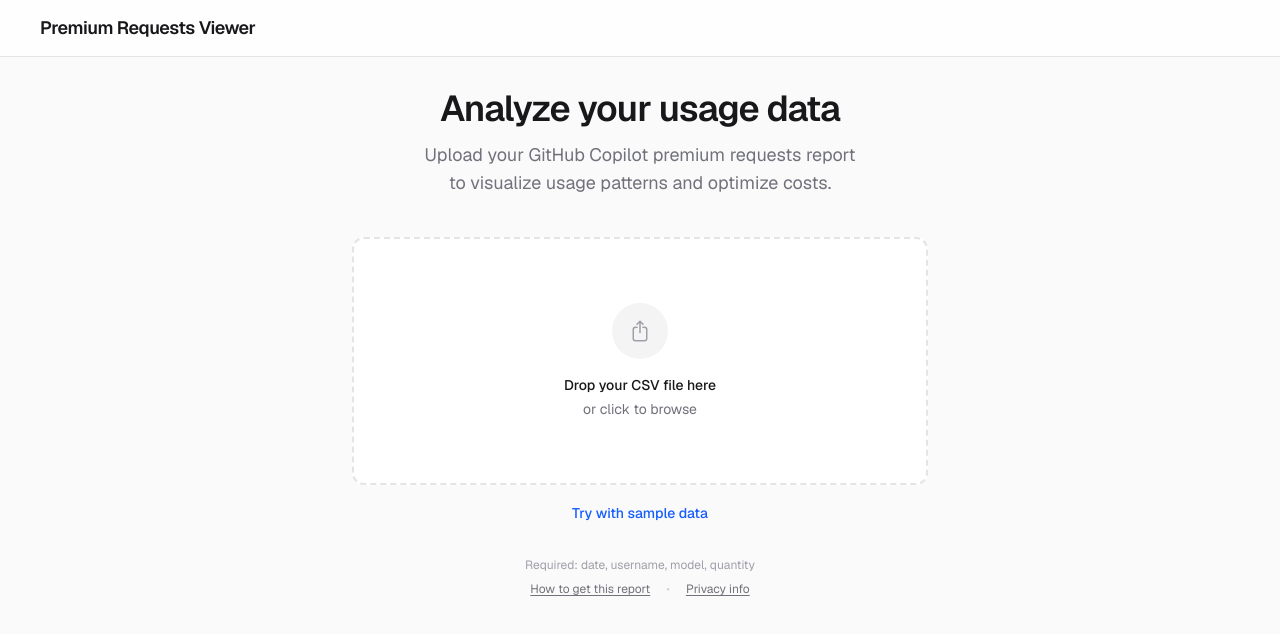
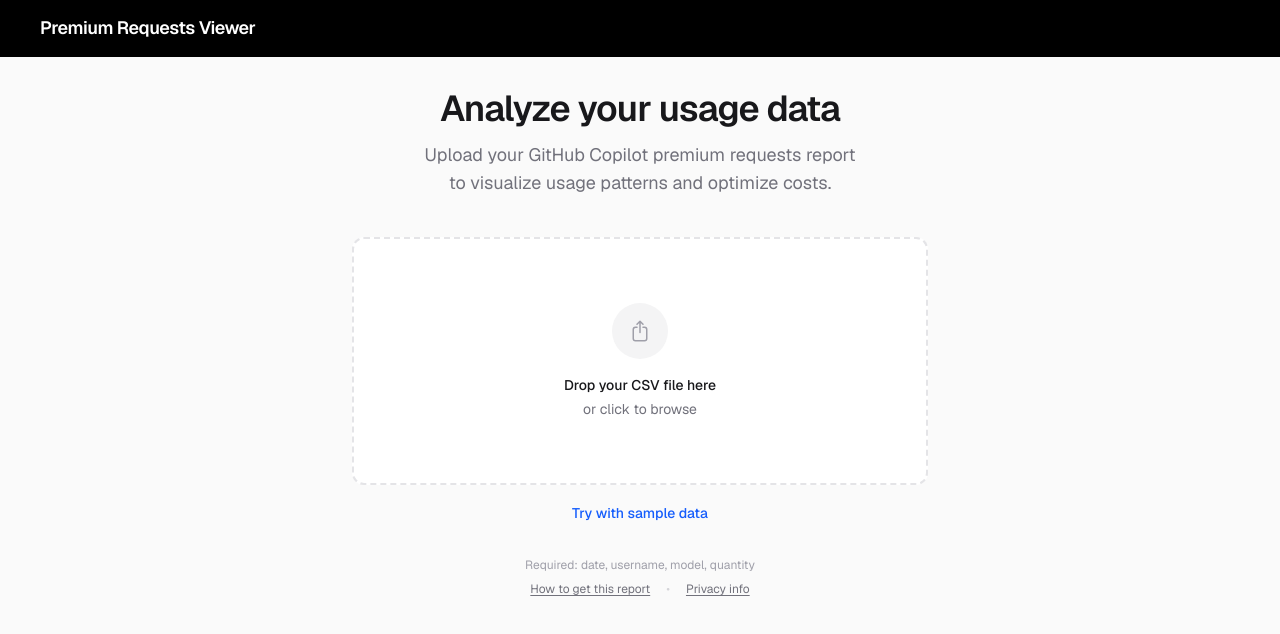
Before and after one commit to asizikov-demos/copilot-premium-requests-report-viewer, a Next.js app: page / in a window 1280 px wide. Shown: the top 634 px of the page. Built offline with nearby package versions, Linux system fonts and the light colour scheme.

Commit message:
style: Update header styles for improved contrast and readability

```diff
--- a/src/app/page.tsx
+++ b/src/app/page.tsx
@@ -33,16 +33,16 @@ export default function Home() {
   return (
     <main className="min-h-screen">
       {/* Header */}
-      <header className="border-b border-zinc-200 bg-white/80 backdrop-blur-sm sticky top-0 z-50">
+      <header className="border-b border-black bg-black backdrop-blur-sm sticky top-0 z-50">
         <div className="px-6 lg:px-10">
           <div className="flex items-center justify-between h-14">
-            <h1 className="text-lg font-semibold tracking-tight text-zinc-900">
+            <h1 className="text-lg font-semibold tracking-tight text-white">
               Premium Requests Viewer
             </h1>
             {isDataLoaded && (
               <button
                 onClick={handleReset}
-                className="text-sm font-medium text-zinc-600 hover:text-zinc-900 transition-colors"
+                className="text-sm font-medium text-zinc-300 hover:text-white transition-colors"
               >
                 New Report
               </button>
```
